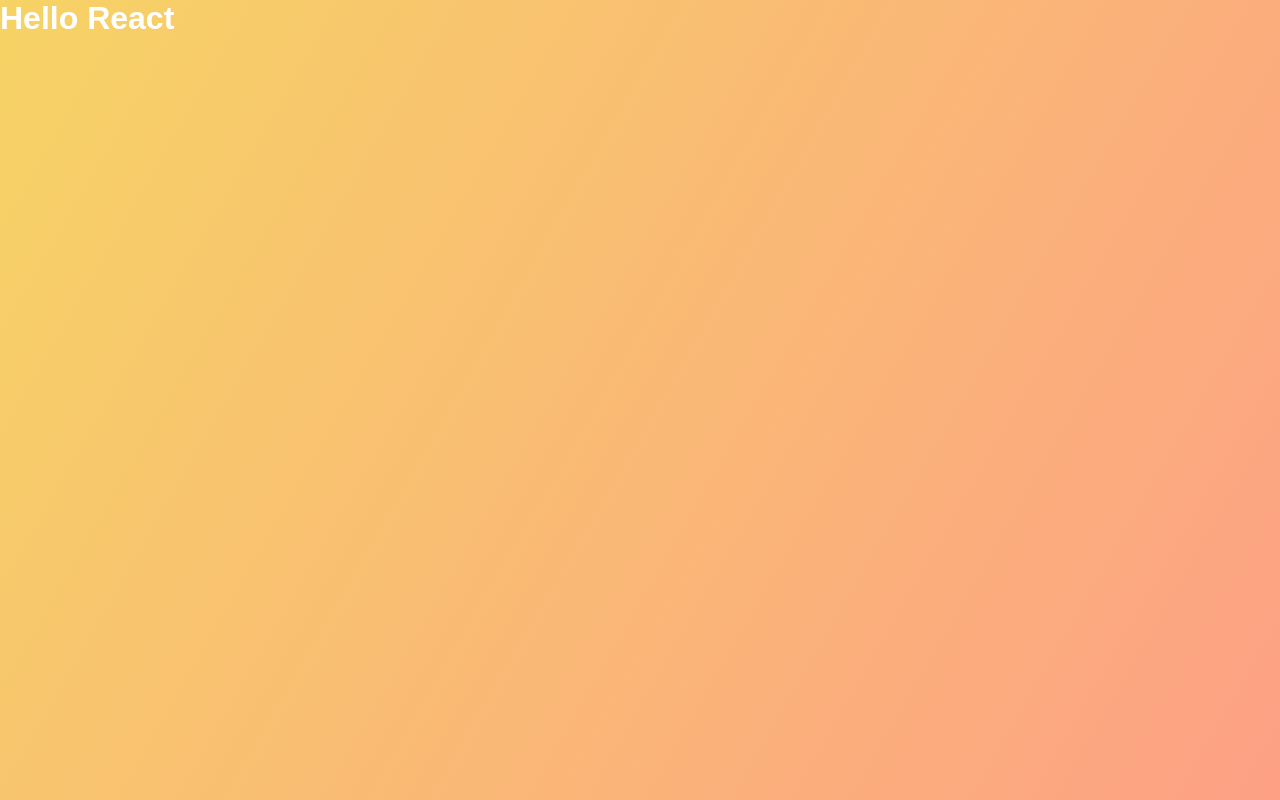
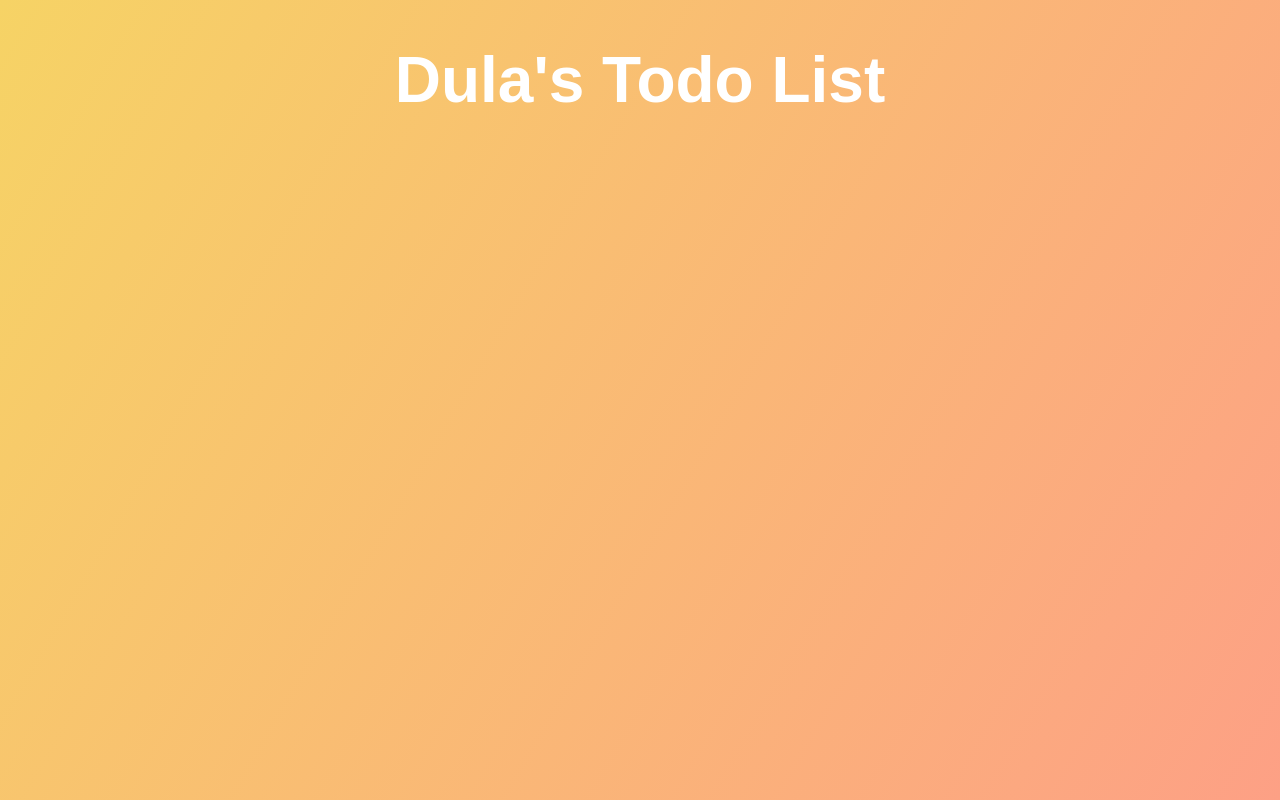
Before and after one commit to dpurkays/todo-react-app, a React (Create React App) app: page / in a window 1280 px wide. Built offline with nearby package versions, Linux system fonts and the light colour scheme.

Commit message:
Add components file
with Form.js and TodoList.js

```diff
--- a/src/App.js
+++ b/src/App.js
@@ -3,7 +3,9 @@
 function App() {
   return (
     <div className="App">
-        <h1>Hello React</h1>
+       <header>
+       <h1>Dula's Todo List </h1>
+       </header>
 
     </div>
   );
```
Also changed, not shown: src/components/Form.js (added), src/components/TodoList.js (added).
